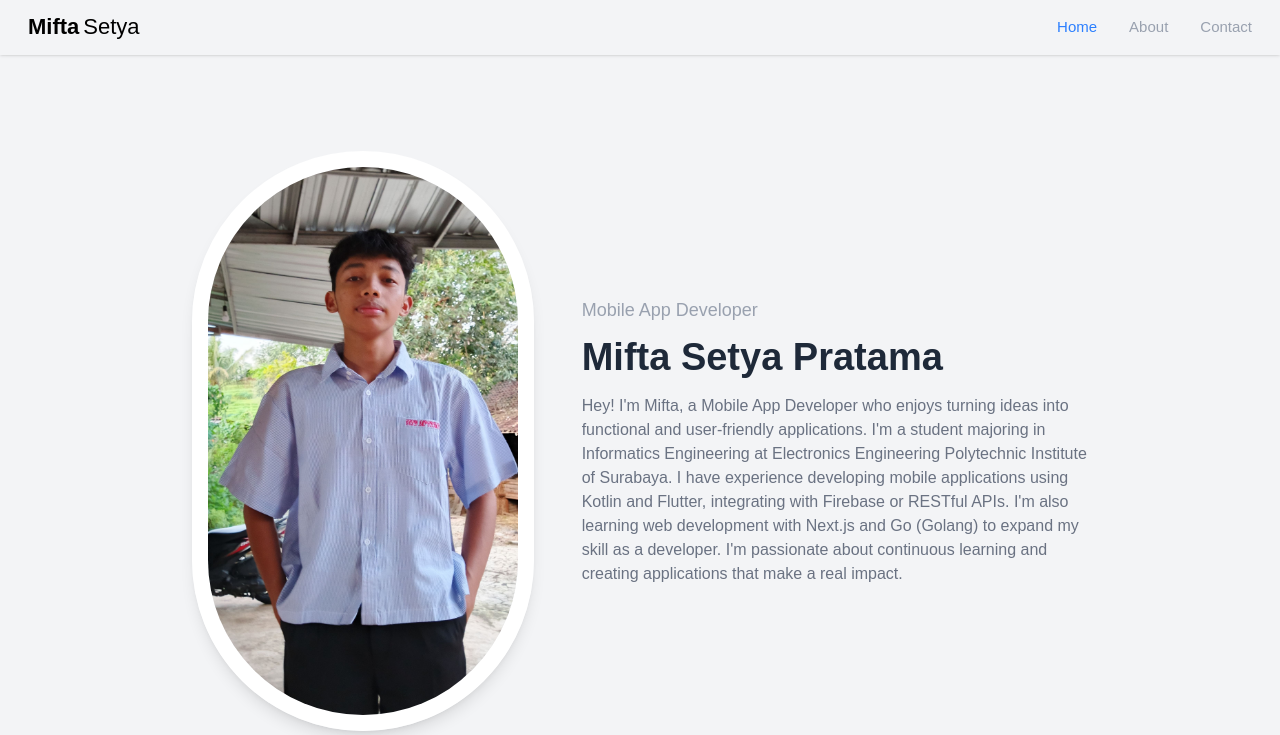
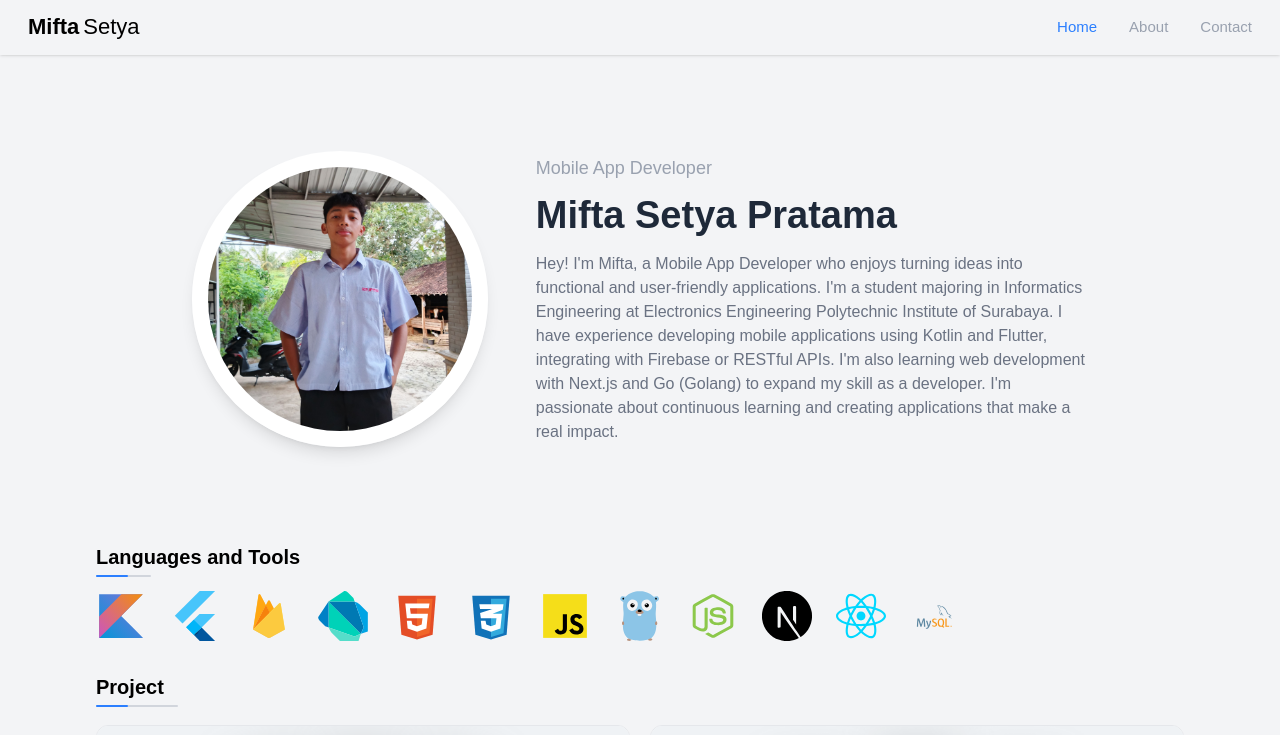
Before and after one commit to MiftaSetya/Portfolio, a Next.js app: page / in a window 1280 px wide. Shown: the top 735 px of the page. Built offline with nearby package versions, Linux system fonts and the light colour scheme.

Commit message:
fix: profile image always round using aspect-square
- Replace invalid w-145/h-145 with aspect-square + w-[460px]
- Ensures width equals height at all breakpoints

```diff
--- a/src/components/home-section.jsx
+++ b/src/components/home-section.jsx
@@ -3,14 +3,14 @@ import Image from 'next/image'
 export default function HomeSection() {
     return (
         <section id="home" className='flex flex-col md:flex-row px-6 md:px-12 lg:px-24 xl:px-48 mt-16 md:mt-24 scroll-mt-20 md:scroll-mt-40 justify-center items-center gap-8 md:gap-12'>
-            <div className='relative w-36 h-36 sm:w-44 sm:h-44 md:w-72 md:h-72 lg:w-96 lg:h-96 xl:w-145 xl:h-145 border-[10px] md:border-16 border-white rounded-full shadow-lg overflow-hidden'>
+            <div className='relative w-36 aspect-square sm:w-44 md:w-72 lg:w-96 xl:w-[460px] border-[10px] md:border-16 border-white rounded-full shadow-lg overflow-hidden'>
                 <Image
                     src="/assets/profile.jpg"
                     fill
                     className='object-cover'
                     alt="Profile"
                     loading="eager"
-                    sizes="(max-width: 768px) 144px, (max-width: 1024px) 384px, 580px"
+                    sizes="(max-width: 640px) 144px, (max-width: 768px) 176px, (max-width: 1024px) 288px, (max-width: 1280px) 384px, 460px"
                 />
             </div>
             <div className='w-fit h-full text-center md:text-left'>
```
